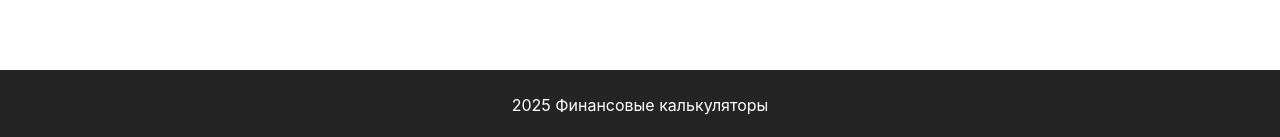
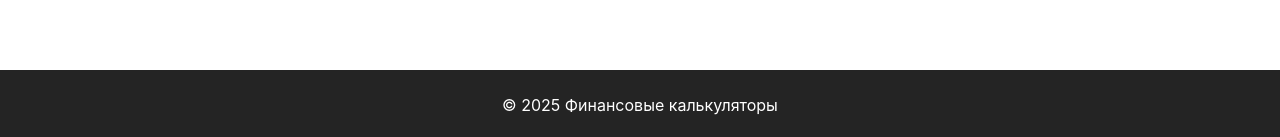
Before and after one commit to xRODIPITx/finance_calc, a React (Create React App) app in the folder frontend/: page /admin in a window 1280 px wide. Shown: the part 660-797 px from the top of the page. Built offline with nearby package versions, Linux system fonts and the light colour scheme; the HTML template or start-up script is replaced by a standard one.

Commit message:
footer update

```diff
--- a/frontend/src/components/Footer.js
+++ b/frontend/src/components/Footer.js
@@ -6,7 +6,7 @@ function Footer() {
 
   return (
     <div className="Footer">
-      {year} {siteName}
+      © {year} {siteName}
     </div>
   );
 }
```
